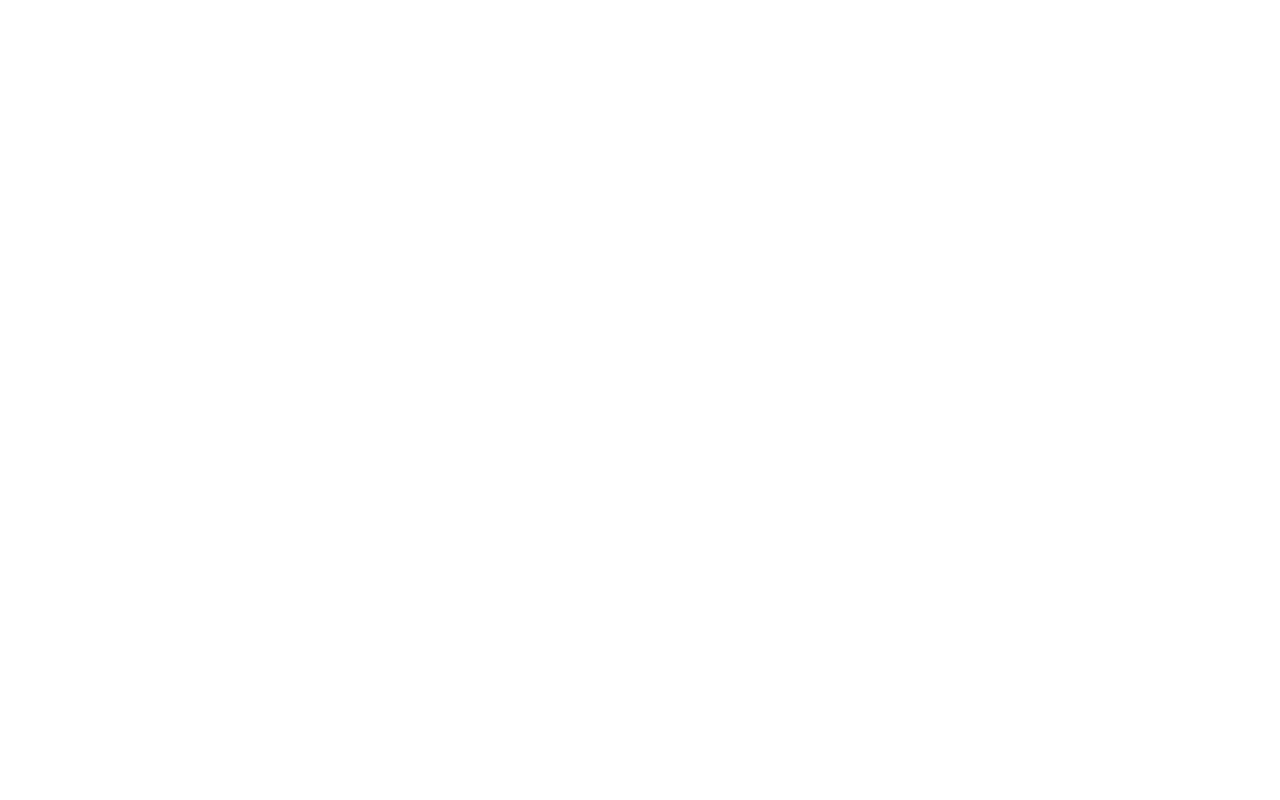
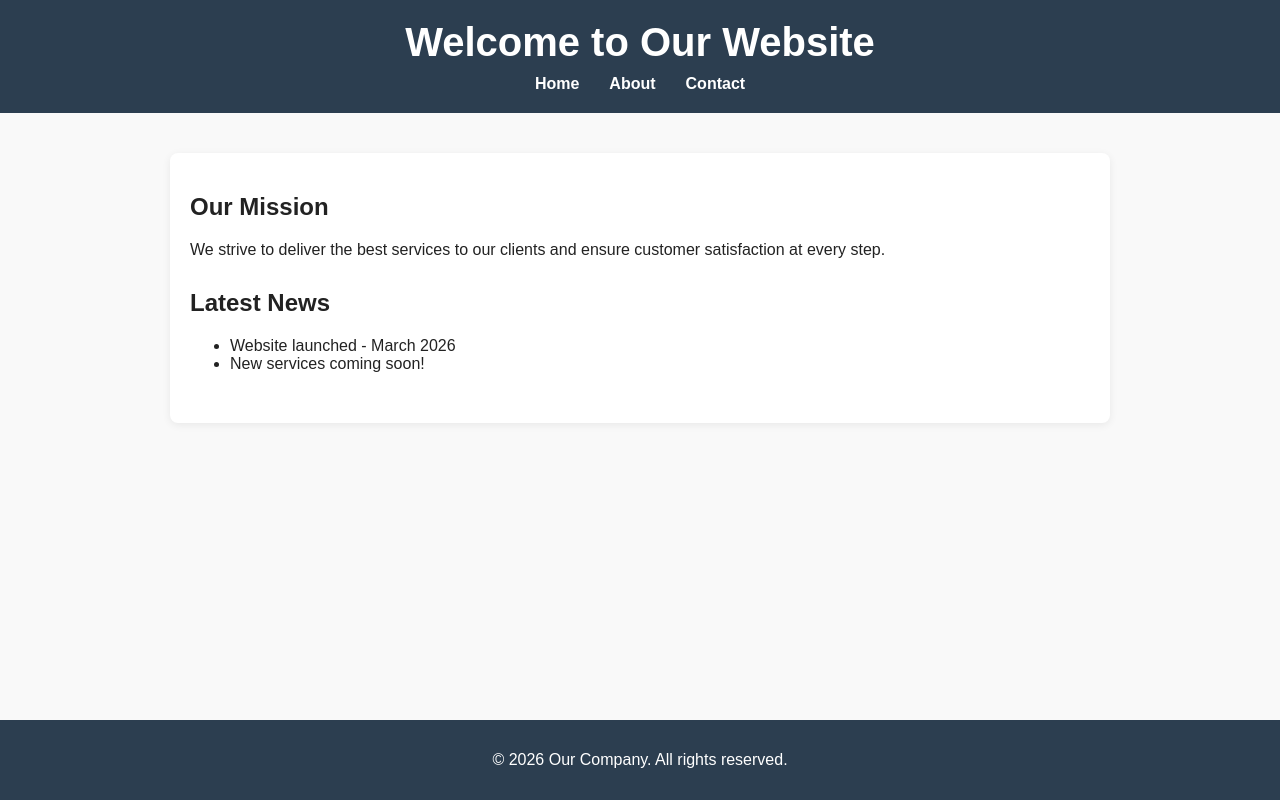
Before and after one commit to Raj-Amrutiya/Client_project, a plain HTML site: page website/index.html in a window 1280 px wide. Drawn offline with Linux system fonts and the light colour scheme.

Commit message:
chenge the index.html and style.css file

```diff
--- a/website/css/style.css
+++ b/website/css/style.css
@@ -1 +1,64 @@
 /* Main styles */
+body {
+	font-family: Arial, sans-serif;
+	margin: 0;
+	padding: 0;
+	background: #f9f9f9;
+	color: #222;
+}
+
+header {
+	background: #2c3e50;
+	color: #fff;
+	padding: 20px 0;
+	text-align: center;
+}
+
+header h1 {
+	margin: 0 0 10px 0;
+	font-size: 2.5em;
+}
+
+nav ul {
+	list-style: none;
+	padding: 0;
+	margin: 0;
+	display: flex;
+	justify-content: center;
+	gap: 30px;
+}
+
+nav a {
+	color: #fff;
+	text-decoration: none;
+	font-weight: bold;
+	transition: color 0.2s;
+}
+
+nav a:hover {
+	color: #f39c12;
+}
+
+main {
+	max-width: 900px;
+	margin: 40px auto;
+	padding: 20px;
+	background: #fff;
+	border-radius: 8px;
+	box-shadow: 0 2px 8px rgba(0,0,0,0.07);
+}
+
+section {
+	margin-bottom: 30px;
+}
+
+footer {
+	background: #2c3e50;
+	color: #fff;
+	text-align: center;
+	padding: 15px 0;
+	position: fixed;
+	width: 100%;
+	bottom: 0;
+	left: 0;
+}
--- a/website/index.html
+++ b/website/index.html
@@ -7,6 +7,31 @@
     <link rel="stylesheet" href="css/style.css">
 </head>
 <body>
-    <!-- Content here -->
+    <header>
+        <h1>Welcome to Our Website</h1>
+        <nav>
+            <ul>
+                <li><a href="index.html">Home</a></li>
+                <li><a href="about.html">About</a></li>
+                <li><a href="contact.html">Contact</a></li>
+            </ul>
+        </nav>
+    </header>
+    <main>
+        <section>
+            <h2>Our Mission</h2>
+            <p>We strive to deliver the best services to our clients and ensure customer satisfaction at every step.</p>
+        </section>
+        <section>
+            <h2>Latest News</h2>
+            <ul>
+                <li>Website launched - March 2026</li>
+                <li>New services coming soon!</li>
+            </ul>
+        </section>
+    </main>
+    <footer>
+        <p>&copy; 2026 Our Company. All rights reserved.</p>
+    </footer>
 </body>
 </html>
```
